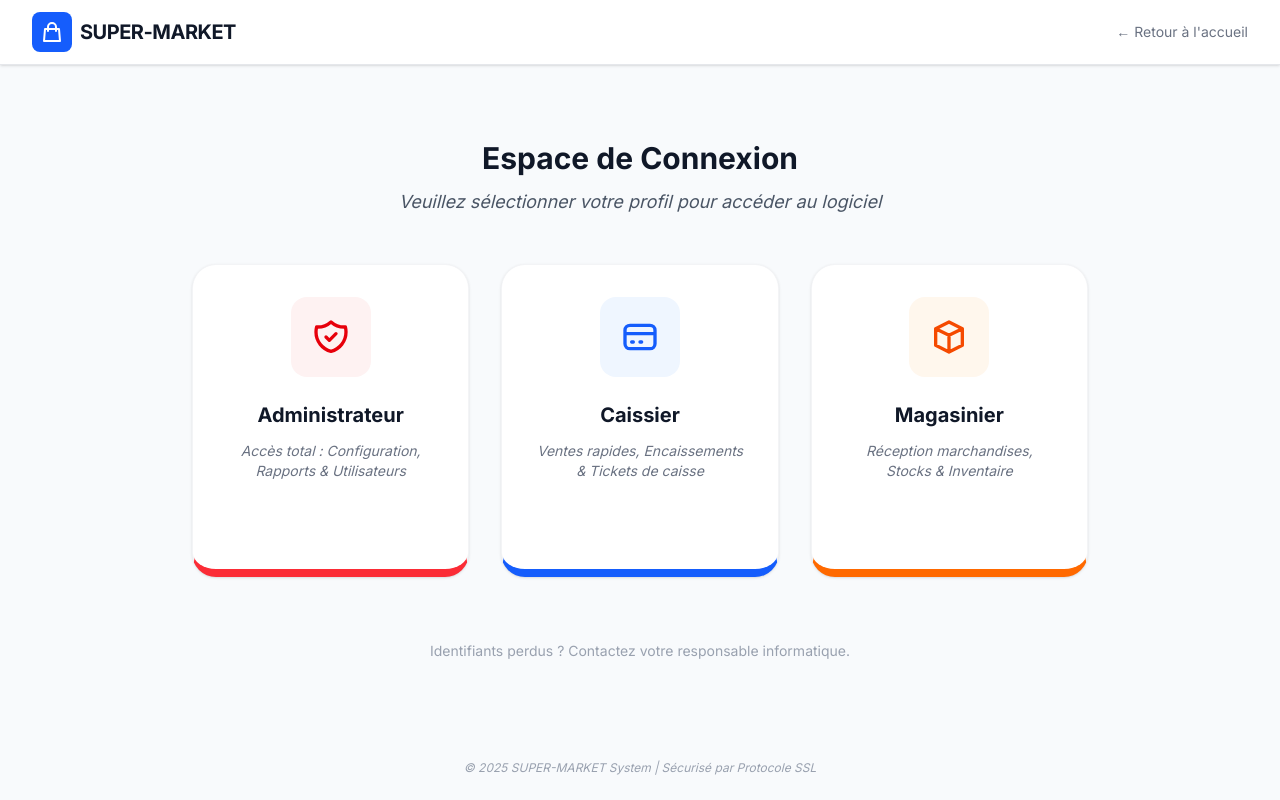
After one commit to Archlord12345/PYTHON-PROJET, a Django app: page /selection-profil/ in a window 1280 px wide. The commit adds this page. Run offline with Django 5.2, Linux system fonts and the light colour scheme; some libraries are stand-ins or nearby versions.

Commit message:
Mise à jour interface supermarché V2

```diff
--- a/apps/authentification/urls.py
+++ b/apps/authentification/urls.py
@@ -6,4 +6,8 @@ app_name = 'authentification'
 urlpatterns = [
     path('login/', views.login_view, name='login'),
     path('signup/', views.create_view, name='signup'),
+
+    path('client/inscription/', views.client_signup, name='client_signup'),
+    path('client/connexion/', views.client_signin, name='client_signin'),
+
 ]
--- a/apps/authentification/views.py
+++ b/apps/authentification/views.py
@@ -5,3 +5,9 @@ def login_view(request):
 
 def signup_view(request):
     return render(request, 'authentification/signup.html')
+
+def client_signup(request):
+    return render(request, 'authentification/client_signup.html')
+
+def client_signin(request):
+    return render(request, 'authentification/client_signin.html')
--- a/facturation/urls.py
+++ b/facturation/urls.py
@@ -17,16 +17,35 @@ Including another URLconf
 from django.contrib import admin
 from django.urls import path, include
 from django.shortcuts import render
+from apps.authentification import views
 
+# Vue pour la page d'accueil
 def home_view(request):
     return render(request, 'home.html')
+
+# vue pour la sélection du profil de connexion
+def selection_profil_view(request):
+    return render(request, 'selection_profil.html')
+
+# Importer les vues de l'application d'authentification
+def client_signup(request):
+    return render(request, 'authentification/client_signup.html')
+# Vue pour la page de connexion du client
+def client_signin(request):
+    return render(request, 'authentification/client_signin.html')
 
 urlpatterns = [
     path('admin/', admin.site.urls),
     path('', home_view, name='home'),
+    # =======================================================================
+    path('selection-profil/', selection_profil_view, name='selection_profil'),
+    path('client/inscription/', views.client_signup, name='client_signup'),
+    path('client/connexion/', views.client_signin, name='client_signin'),
+
     # Tailwind development server
     path("__reload__/", include("django_browser_reload.urls")),
-    #apps urls
+
+    # Apps urls
     path('audit_journal/', include('apps.audit_journal.urls')),
     path('checkout/', include('apps.checkout.urls')),
     path('dashboard/', include('apps.dashboard.urls')),
--- /dev/null
+++ b/templates/selection_profil.html
@@ -0,0 +1,108 @@
+{% load static tailwind_tags %}
+<!DOCTYPE html>
+<html lang="fr">
+<head>
+    <meta charset="UTF-8">
+    <meta name="viewport" content="width=device-width, initial-scale=1.0">
+    <title>Connexion - Sélection du Profil</title>
+    {% tailwind_css %}
+    <link href="https://fonts.googleapis.com/css2?family=Inter:wght@300;400;600;700&display=swap" rel="stylesheet">
+    <style>
+        body { font-family: 'Inter', sans-serif; }
+    </style>
+</head>
+<body class="bg-slate-50 min-h-screen flex flex-col">
+
+    <!-- ON GARDE LA MÊME NAVBAR -->
+    <nav class="bg-white shadow-sm border-b border-gray-200 sticky top-0 z-50">
+        <div class="max-w-7xl mx-auto px-4 sm:px-6 lg:px-8">
+            <div class="flex justify-between h-16">
+                <div class="flex items-center">
+                    <div class="flex-shrink-0 flex items-center gap-2">
+                        <div class="bg-blue-600 p-2 rounded-lg">
+                            <svg class="w-6 h-6 text-white" fill="none" stroke="currentColor" viewBox="0 0 24 24">
+                                <path stroke-linecap="round" stroke-linejoin="round" stroke-width="2" d="M16 11V7a4 4 0 00-8 0v4M5 9h14l1 12H4L5 9z"></path>
+                            </svg>
+                        </div>
+                        <span class="text-xl font-bold text-gray-900 tracking-tight">SUPER-MARKET</span>
+                    </div>
+                </div>
+                <div class="flex items-center">
+                    <a href="/" class="text-sm font-medium text-gray-500 hover:text-blue-600 transition">
+                        &larr; Retour à l'accueil
+                    </a>
+                </div>
+            </div>
+        </div>
+    </nav>
+
+    <!-- CONTENU CENTRAL -->
+    <main class="flex-grow flex items-center justify-center py-12 px-4">
+        <div class="max-w-4xl w-full">
+
+            <!-- TITRE DE LA PAGE -->
+            <div class="text-center mb-12">
+                <h1 class="text-3xl font-extrabold text-gray-900">Espace de Connexion</h1>
+                <p class="mt-3 text-gray-600 text-lg italic">Veuillez sélectionner votre profil pour accéder au logiciel</p>
+            </div>
+
+            <!-- GRILLE DES PROFILS -->
+            <div class="grid grid-cols-1 md:grid-cols-3 gap-8">
+
+                <!-- PROFIL : ADMINISTRATEUR -->
+                <a href="#" class="group relative bg-white rounded-3xl shadow-sm border border-gray-100 p-8 text-center hover:shadow-2xl hover:-translate-y-2 transition-all duration-300 border-b-8 border-b-red-500">
+                    <div class="w-20 h-20 bg-red-50 rounded-2xl flex items-center justify-center text-red-600 mx-auto mb-6 group-hover:bg-red-600 group-hover:text-white transition-colors">
+                        <svg class="w-10 h-10" fill="none" stroke="currentColor" viewBox="0 0 24 24">
+                            <path stroke-linecap="round" stroke-linejoin="round" stroke-width="2" d="M9 12l2 2 4-4m5.618-4.016A11.955 11.955 0 0112 2.944a11.955 11.955 0 01-8.618 3.04A12.02 12.02 0 003 9c0 5.591 3.824 10.29 9 11.622 5.176-1.332 9-6.03 9-11.622 0-1.042-.133-2.052-.382-3.016z"></path>
+                        </svg>
+                    </div>
+                    <h2 class="text-xl font-extrabold text-gray-900">Administrateur</h2>
+                    <p class="text-sm text-gray-500 mt-3 italic">Accès total : Configuration, Rapports & Utilisateurs</p>
+                    <div class="mt-6 inline-flex items-center px-4 py-2 bg-red-600 text-white text-xs font-bold rounded-lg uppercase tracking-widest opacity-0 group-hover:opacity-100 transition-opacity">
+                        Sélectionner
+                    </div>
+                </a>
+
+                <!-- PROFIL : CAISSIER -->
+                <a href="#" class="group relative bg-white rounded-3xl shadow-sm border border-gray-100 p-8 text-center hover:shadow-2xl hover:-translate-y-2 transition-all duration-300 border-b-8 border-b-blue-600">
+                    <div class="w-20 h-20 bg-blue-50 rounded-2xl flex items-center justify-center text-blue-600 mx-auto mb-6 group-hover:bg-blue-600 group-hover:text-white transition-colors">
+                        <svg class="w-10 h-10" fill="none" stroke="currentColor" viewBox="0 0 24 24">
+                            <path stroke-linecap="round" stroke-linejoin="round" stroke-width="2" d="M3 10h18M7 15h1m4 0h1m-7 4h12a3 3 0 003-3V8a3 3 0 00-3-3H6a3 3 0 00-3 3v8a3 3 0 003 3z"></path>
+                        </svg>
+                    </div>
+                    <h2 class="text-xl font-extrabold text-gray-900">Caissier</h2>
+                    <p class="text-sm text-gray-500 mt-3 italic">Ventes rapides, Encaissements & Tickets de caisse</p>
+                    <div class="mt-6 inline-flex items-center px-4 py-2 bg-blue-600 text-white text-xs font-bold rounded-lg uppercase tracking-widest opacity-0 group-hover:opacity-100 transition-opacity">
+                        Sélectionner
+                    </div>
+                </a>
+
+                <!-- PROFIL : GESTIONNAIRE DE STOCK -->
+                <a href="#" class="group relative bg-white rounded-3xl shadow-sm border border-gray-100 p-8 text-center hover:shadow-2xl hover:-translate-y-2 transition-all duration-300 border-b-8 border-b-orange-500">
+                    <div class="w-20 h-20 bg-orange-50 rounded-2xl flex items-center justify-center text-orange-600 mx-auto mb-6 group-hover:bg-orange-600 group-hover:text-white transition-colors">
+                        <svg class="w-10 h-10" fill="none" stroke="currentColor" viewBox="0 0 24 24">
+                            <path stroke-linecap="round" stroke-linejoin="round" stroke-width="2" d="M20 7l-8-4-8 4m16 0l-8 4m8-4v10l-8 4m0-10L4 7m8 4v10M4 7v10l8 4"></path>
+                        </svg>
+                    </div>
+                    <h2 class="text-xl font-extrabold text-gray-900">Magasinier</h2>
+                    <p class="text-sm text-gray-500 mt-3 italic">Réception marchandises, Stocks & Inventaire</p>
+                    <div class="mt-6 inline-flex items-center px-4 py-2 bg-orange-600 text-white text-xs font-bold rounded-lg uppercase tracking-widest opacity-0 group-hover:opacity-100 transition-opacity">
+                        Sélectionner
+                    </div>
+                </a>
+
+            </div>
+
+            <!-- PIED DE PAGE DE CONNEXION -->
+            <div class="mt-16 text-center">
+                <p class="text-gray-400 text-sm">Identifiants perdus ? Contactez votre responsable informatique.</p>
+            </div>
+        </div>
+    </main>
+
+    <footer class="py-6 text-center text-gray-400 text-xs italic">
+        &copy; 2025 SUPER-MARKET System | Sécurisé par Protocole SSL
+    </footer>
+
+</body>
+</html>
--- a/theme/static/css/dist/styles.css
+++ b/theme/static/css/dist/styles.css
@@ -25,6 +25,10 @@
     --color-blue-600: oklch(54.6% 0.245 262.881);
     --color-blue-700: oklch(48.8% 0.243 264.376);
     --color-blue-900: oklch(37.9% 0.146 265.522);
+    --color-indigo-50: oklch(96.2% 0.018 272.314);
+    --color-indigo-500: oklch(58.5% 0.233 277.117);
+    --color-indigo-600: oklch(51.1% 0.262 276.966);
+    --color-indigo-700: oklch(45.7% 0.24 277.023);
     --color-indigo-800: oklch(39.8% 0.195 277.366);
     --color-purple-50: oklch(97.7% 0.014 308.299);
     --color-purple-500: oklch(62.7% 0.265 303.9);
@@ -50,6 +54,8 @@
     --color-black: #000;
     --color-white: #fff;
     --spacing: 0.25rem;
+    --container-md: 28rem;
+    --container-4xl: 56rem;
     --container-7xl: 80rem;
     --text-xs: 0.75rem;
     --text-xs--line-height: calc(1 / 0.75);
@@ -72,6 +78,7 @@
     --tracking-tight: -0.025em;
     --tracking-normal: 0em;
     --tracking-wider: 0.05em;
+    --tracking-widest: 0.1em;
     --leading-normal: 1.5;
     --radius-lg: 0.5rem;
     --radius-xl: 0.75rem;
@@ -385,18 +392,30 @@
   .-mt-10 {
     margin-top: calc(var(--spacing) * -10);
   }
+  .mt-1 {
+    margin-top: calc(var(--spacing) * 1);
+  }
   .mt-2 {
     margin-top: calc(var(--spacing) * 2);
   }
+  .mt-3 {
+    margin-top: calc(var(--spacing) * 3);
+  }
   .mt-4 {
     margin-top: calc(var(--spacing) * 4);
   }
   .mt-6 {
     margin-top: calc(var(--spacing) * 6);
   }
+  .mt-8 {
+    margin-top: calc(var(--spacing) * 8);
+  }
   .mt-12 {
     margin-top: calc(var(--spacing) * 12);
   }
+  .mt-16 {
+    margin-top: calc(var(--spacing) * 16);
+  }
   .mt-auto {
     margin-top: auto;
   }
@@ -406,14 +425,26 @@
   .mr-2 {
     margin-right: calc(var(--spacing) * 2);
   }
+  .mb-1 {
+    margin-bottom: calc(var(--spacing) * 1);
+  }
   .mb-2 {
     margin-bottom: calc(var(--spacing) * 2);
   }
   .mb-5 {
     margin-bottom: calc(var(--spacing) * 5);
   }
+  .mb-6 {
+    margin-bottom: calc(var(--spacing) * 6);
+  }
+  .mb-8 {
+    margin-bottom: calc(var(--spacing) * 8);
+  }
   .mb-10 {
     margin-bottom: calc(var(--spacing) * 10);
+  }
+  .mb-12 {
+    margin-bottom: calc(var(--spacing) * 12);
   }
   .ml-2 {
     margin-left: calc(var(--spacing) * 2);
@@ -490,6 +524,9 @@
   .h-16 {
     height: calc(var(--spacing) * 16);
   }
+  .h-20 {
+    height: calc(var(--spacing) * 20);
+  }
   .h-40 {
     height: calc(var(--spacing) * 40);
   }
@@ -499,18 +536,30 @@
   .h-screen {
     height: 100vh;
   }
+  .min-h-screen {
+    min-height: 100vh;
+  }
   .w-6 {
     width: calc(var(--spacing) * 6);
   }
   .w-7 {
     width: calc(var(--spacing) * 7);
   }
+  .w-8 {
+    width: calc(var(--spacing) * 8);
+  }
   .w-10 {
     width: calc(var(--spacing) * 10);
   }
   .w-14 {
     width: calc(var(--spacing) * 14);
   }
+  .w-16 {
+    width: calc(var(--spacing) * 16);
+  }
+  .w-20 {
+    width: calc(var(--spacing) * 20);
+  }
   .w-40 {
     width: calc(var(--spacing) * 40);
   }
@@ -520,15 +569,24 @@
   .w-full {
     width: 100%;
   }
+  .max-w-4xl {
+    max-width: var(--container-4xl);
+  }
   .max-w-7xl {
     max-width: var(--container-7xl);
   }
+  .max-w-md {
+    max-width: var(--container-md);
+  }
   .flex-1 {
     flex: 1;
   }
   .flex-shrink-0 {
     flex-shrink: 0;
   }
+  .flex-grow {
+    flex-grow: 1;
+  }
   .cursor-pointer {
     cursor: pointer;
   }
@@ -558,12 +619,25 @@
   }
   .gap-6 {
     gap: calc(var(--spacing) * 6);
+  }
+  .gap-8 {
+    gap: calc(var(--spacing) * 8);
   }
   :where(.space-y-1 > :not(:last-child)) {
     --tw-space-y-reverse: 0;
     margin-block-start: calc(calc(var(--spacing) * 1) * var(--tw-space-y-reverse));
     margin-block-end: calc(calc(var(--spacing) * 1) * calc(1 - var(--tw-space-y-reverse)));
   }
+  :where(.space-y-5 > :not(:last-child)) {
+    --tw-space-y-reverse: 0;
+    margin-block-start: calc(calc(var(--spacing) * 5) * var(--tw-space-y-reverse));
+    margin-block-end: calc(calc(var(--spacing) * 5) * calc(1 - var(--tw-space-y-reverse)));
+  }
+  :where(.space-y-6 > :not(:last-child)) {
+    --tw-space-y-reverse: 0;
+    margin-block-start: calc(calc(var(--spacing) * 6) * var(--tw-space-y-reverse));
+    margin-block-end: calc(calc(var(--spacing) * 6) * calc(1 - var(--tw-space-y-reverse)));
+  }
   .overflow-hidden {
     overflow: hidden;
   }
@@ -609,6 +683,10 @@
     border-bottom-style: var(--tw-border-style);
     border-bottom-width: 4px;
   }
+  .border-b-8 {
+    border-bottom-style: var(--tw-border-style);
+    border-bottom-width: 8px;
+  }
   .border-blue-200 {
     border-color: var(--color-blue-200);
   }
@@ -627,6 +708,9 @@
   .border-b-blue-500 {
     border-bottom-color: var(--color-blue-500);
   }
+  .border-b-blue-600 {
+    border-bottom-color: var(--color-blue-600);
+  }
   .border-b-green-500 {
     border-bottom-color: var(--color-green-500);
   }
@@ -636,6 +720,9 @@
   .border-b-purple-500 {
     border-bottom-color: var(--color-purple-500);
   }
+  .border-b-red-500 {
+    border-bottom-color: var(--color-red-500);
+  }
   .bg-blue-50 {
     background-color: var(--color-blue-50);
   }
@@ -654,11 +741,26 @@
   .bg-green-50 {
     background-color: var(--color-green-50);
   }
+  .bg-indigo-50 {
+    background-color: var(--color-indigo-50);
+  }
+  .bg-indigo-600 {
+    background-color: var(--color-indigo-600);
+  }
   .bg-orange-50 {
     background-color: var(--color-orange-50);
   }
+  .bg-orange-600 {
+    background-color: var(--color-orange-600);
+  }
   .bg-purple-50 {
     background-color: var(--color-purple-50);
+  }
+  .bg-red-50 {
+    background-color: var(--color-red-50);
+  }
+  .bg-red-600 {
+    background-color: var(--color-red-600);
   }
   .bg-slate-50 {
     background-color: var(--color-slate-50);
@@ -708,11 +810,29 @@
   .py-2\.5 {
     padding-block: calc(var(--spacing) * 2.5);
   }
+  .py-3 {
+    padding-block: calc(var(--spacing) * 3);
+  }
   .py-4 {
     padding-block: calc(var(--spacing) * 4);
   }
+  .py-6 {
+    padding-block: calc(var(--spacing) * 6);
+  }
   .py-10 {
     padding-block: calc(var(--spacing) * 10);
+  }
+  .py-12 {
+    padding-block: calc(var(--spacing) * 12);
+  }
+  .py-16 {
+    padding-block: calc(var(--spacing) * 16);
+  }
+  .py-24 {
+    padding-block: calc(var(--spacing) * 24);
+  }
+  .pt-6 {
+    padding-top: calc(var(--spacing) * 6);
   }
   .text-center {
     text-align: center;
@@ -896,6 +1035,14 @@
     --tw-duration: 200ms;
     transition-duration: 200ms;
   }
+  .duration-300 {
+    --tw-duration: 300ms;
+    transition-duration: 300ms;
+  }
+  .outline-none {
+    --tw-outline-style: none;
+    outline-style: none;
+  }
   @media (hover: hover) {
     .group-hover\:translate-x-2:is(:where(.group):hover *) {
       --tw-translate-x: calc(var(--spacing) * 2);
@@ -969,8 +1171,23 @@
     }
   }
   @media (width >= 48rem) {
+    .md\:w-auto {
+      width: auto;
+    }
+  }
+  @media (width >= 48rem) {
+    .md\:flex-none {
+      flex: none;
+    }
+  }
+  @media (width >= 48rem) {
     .md\:grid-cols-2 {
       grid-template-columns: repeat(2, minmax(0, 1fr));
+    }
+  }
+  @media (width >= 48rem) {
+    .md\:grid-cols-3 {
+      grid-template-columns: repeat(3, minmax(0, 1fr));
     }
   }
   @media (width >= 48rem) {
```
Also changed, not shown: other parts of theme/static/css/dist/styles.css (+83 -0 lines), templates/authentification/client_signin.html (added, +76 -0 lines), templates/authentification/client_signup.html (added, +82 -0 lines), templates/home.html (+30 -5 lines).
